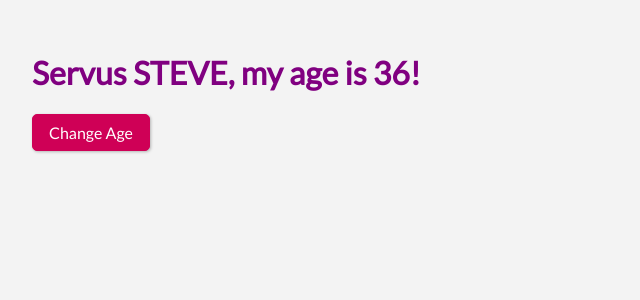
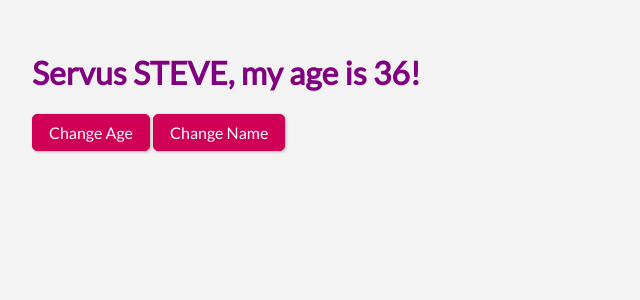
Before and after one commit to W3AI/max-svelte-first, a Svelte app: page / in a window 1280 px wide. Shown: the top 300 px of the page, without its empty margins (0-640 px from the left). Built offline with nearby package versions, Linux system fonts and the light colour scheme.

Commit message:
added f changeName and button Change Name

```diff
--- a/src/App.svelte
+++ b/src/App.svelte
@@ -12,6 +12,10 @@
     function incrementAge() {
         age += 1;
     }
+
+    function changeName() {
+        name = 'Stefan';
+    }
 </script>
 
 <style>
@@ -22,3 +26,4 @@
 
 <h1>Servus {uppercaseName}, my age is {age}!</h1>
 <button on:click="{incrementAge}">Change Age</button>
+<button>Change Name</button>
```
